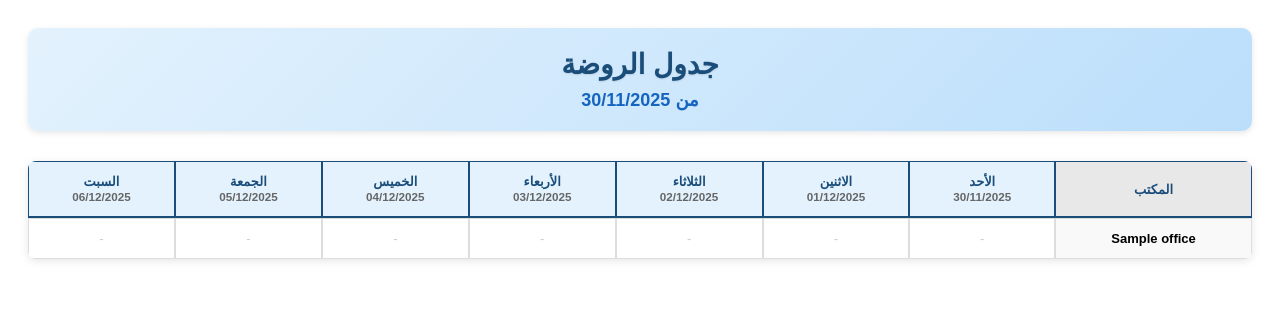
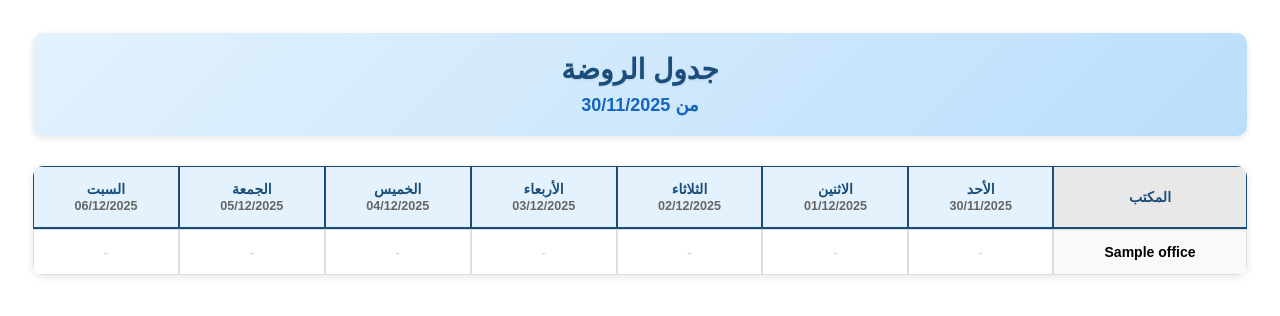
Before and after one commit to mustafa-ragab/rawda-schedule, a PHP site: page /export_pdf.php in a window 1280 px wide. Shown: the top 316 px of the page. Run offline with PHP 8.4, Linux system fonts and the light colour scheme; tables that the repository leaves empty or names only in its code hold one stand-in row (values such as "Sample post"); data that the repository does not hold is empty.

Commit message:
Update export_pdf.php and index.php

```diff
--- a/export_pdf.php
+++ b/export_pdf.php
@@ -248,7 +248,8 @@ $html = '<!DOCTYPE html>
         body {
             font-family: Arial, sans-serif;
             direction: rtl;
-            padding: 20px;
+            padding: 25px;
+            font-size: 14px;
         }
         .header {
             text-align: center;
@@ -275,54 +276,54 @@ $html = '<!DOCTYPE html>
             width: 100%;
             border-collapse: separate;
             border-spacing: 0;
-            margin-top: 20px;
+            margin-top: 25px;
             background: white;
-            font-size: 11px;
+            font-size: 13px;
             box-shadow: 0 2px 8px rgba(0,0,0,0.1);
-            border-radius: 8px;
+            border-radius: 10px;
             overflow: hidden;
         }
         th {
             background: linear-gradient(135deg, #e3f2fd 0%, #bbdefb 100%) !important;
-            padding: 12px 8px;
+            padding: 14px 10px;
             border: 1px solid #1a4d7a;
             text-align: center;
             font-weight: bold;
             color: #1a4d7a !important;
-            font-size: 13px;
+            font-size: 14px;
             border-bottom: 2px solid #1a4d7a;
         }
         td {
-            padding: 12px 8px;
+            padding: 14px 10px;
             border: 1px solid #ddd;
             text-align: center;
             vertical-align: middle;
             background: white;
-            min-height: 60px;
+            min-height: 70px;
         }
         .office-cell {
             background: #f9f9f9 !important;
             font-weight: bold;
             color: #000 !important;
-            font-size: 13px;
+            font-size: 14px;
         }
         .office-cell-no-week {
             background: #fff3cd !important;
             font-weight: bold;
             color: #856404 !important;
-            font-size: 13px;
+            font-size: 14px;
         }
         .button {
             display: inline-block !important;
-            padding: 10px 18px !important;
-            border-radius: 6px !important;
+            padding: 12px 20px !important;
+            border-radius: 8px !important;
             color: #FFFFFF !important;
             font-weight: bold !important;
             text-decoration: none !important;
-            margin: 4px 10px !important;
-            font-size: 16px !important;
+            margin: 6px 12px !important;
+            font-size: 18px !important;
             cursor: pointer;
-            min-width: 45px !important;
+            min-width: 52px !important;
             text-align: center !important;
             line-height: 1.2 !important;
             border: 2px solid !important;
@@ -337,14 +338,14 @@ $html = '<!DOCTYPE html>
             border-color: #0D47A1 !important;
             color: #FFFFFF !important;
             font-weight: bold !important;
-            font-size: 16px !important;
+            font-size: 18px !important;
         }
         .button-women {
             background: #E91E63 !important;
             border-color: #880E4F !important;
             color: #FFFFFF !important;
             font-weight: bold !important;
-            font-size: 16px !important;
+            font-size: 18px !important;
         }
         .cell-no-week {
             background: #fff3cd !important;
@@ -520,7 +521,8 @@ foreach ($offices as $office) {
                         }
 
                         $displayFileName = htmlspecialchars(basename($fileName ?: $menFileUrl));
-                        $html .= '<a href="' . htmlspecialchars($fullMenUrl, ENT_QUOTES, 'UTF-8') . '" target="_blank" class="button button-men">ر</a>';
+                        // إضافة مسافة واضحة بعد كل زر رجال داخل خلية اليوم في ملف الـ PDF
+                        $html .= '<a href="' . htmlspecialchars($fullMenUrl, ENT_QUOTES, 'UTF-8') . '" target="_blank" class="button button-men">ر</a>&nbsp;&nbsp;';
                     }
                 }
 
@@ -563,7 +565,8 @@ foreach ($offices as $office) {
                         }
 
                         $displayFileName = htmlspecialchars(basename($fileName ?: $womenFileUrl));
-                        $html .= '<a href="' . htmlspecialchars($fullWomenUrl, ENT_QUOTES, 'UTF-8') . '" target="_blank" class="button button-women">ن</a>';
+                        // إضافة مسافة واضحة بعد كل زر نساء داخل خلية اليوم في ملف الـ PDF
+                        $html .= '<a href="' . htmlspecialchars($fullWomenUrl, ENT_QUOTES, 'UTF-8') . '" target="_blank" class="button button-women">ن</a>&nbsp;&nbsp;';
                     }
                 }
             } else {
```
Also changed, not shown: index.php (+10 -6 lines).
